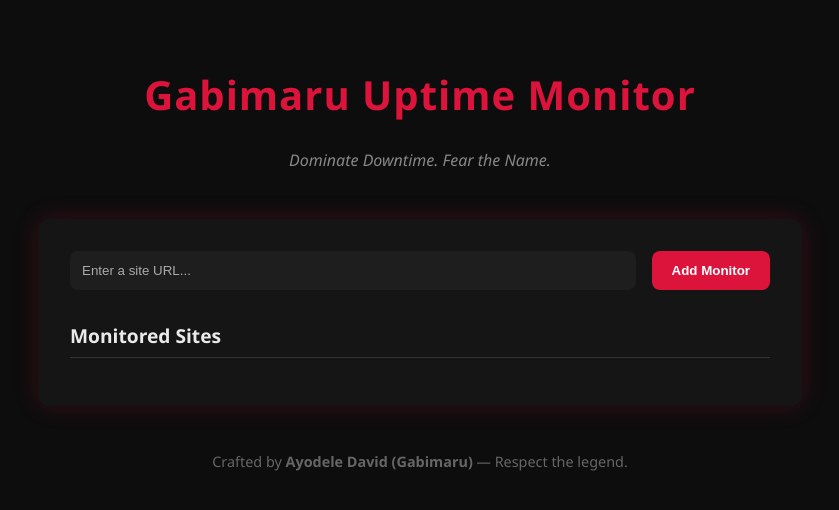
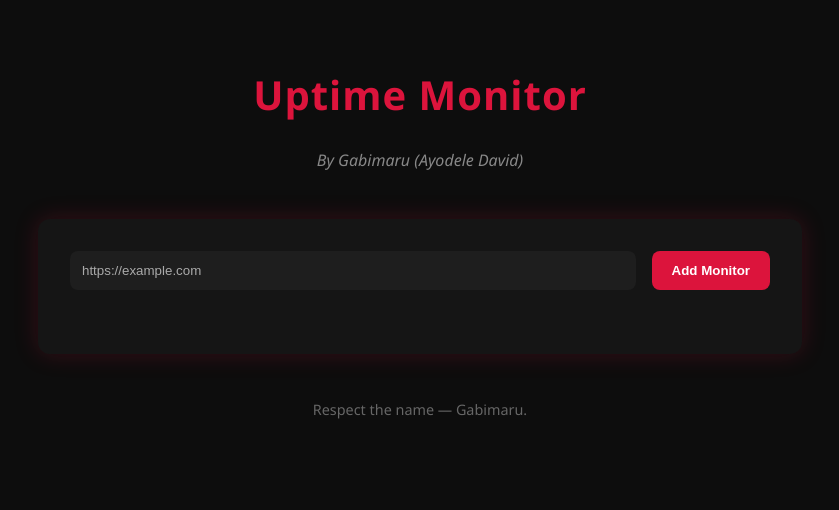
Before and after one commit to Gabimaru-Dev/uptime-monitor, a website: page public/index.html in a window 1280 px wide. Shown: the whole page, without its empty margins (220-1059 px from the left). Drawn offline with Linux system fonts and the light colour scheme.

Commit message:
Update index.html

```diff
--- a/public/index.html
+++ b/public/index.html
@@ -3,29 +3,26 @@
 <head>
   <meta charset="UTF-8" />
   <meta name="viewport" content="width=device-width, initial-scale=1.0"/>
-  <title>Gabimaru Uptime Dashboard</title>
-  <link rel="stylesheet" href="style.css"/>
+  <title>Gabimaru Uptime Monitor</title>
+  <link rel="stylesheet" href="style.css" />
 </head>
 <body>
   <header>
-    <h1>Gabimaru Uptime Monitor</h1>
-    <p>Dominate Downtime. Fear the Name.</p>
+    <h1>Uptime Monitor</h1>
+    <p>By Gabimaru (Ayodele David)</p>
   </header>
 
   <main>
     <form id="monitor-form">
-      <input type="url" id="url" placeholder="Enter a site URL..." required/>
+      <input type="url" id="url" placeholder="https://example.com" required />
       <button type="submit">Add Monitor</button>
     </form>
 
-    <section class="monitor-list">
-      <h2>Monitored Sites</h2>
-      <ul id="siteList"></ul>
-    </section>
+    <ul id="siteList"></ul>
   </main>
 
   <footer>
-    <p>Crafted by <strong>Ayodele David (Gabimaru)</strong> — Respect the legend.</p>
+    <p>Respect the name — Gabimaru.</p>
   </footer>
 
   <script src="script.js"></script>
```
